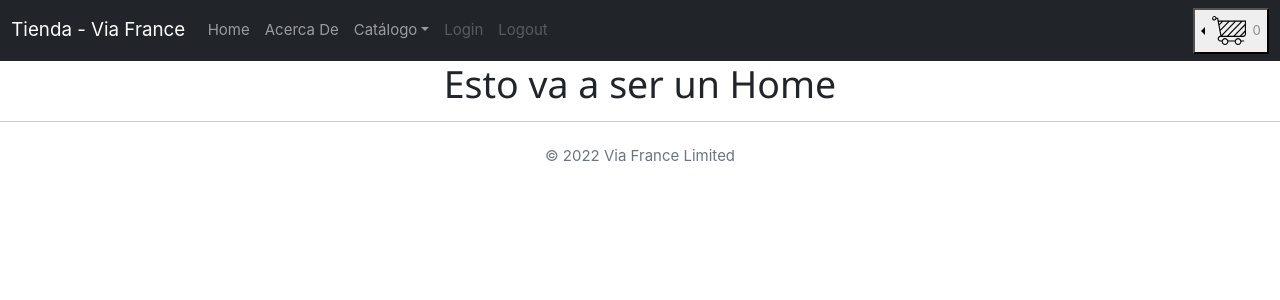
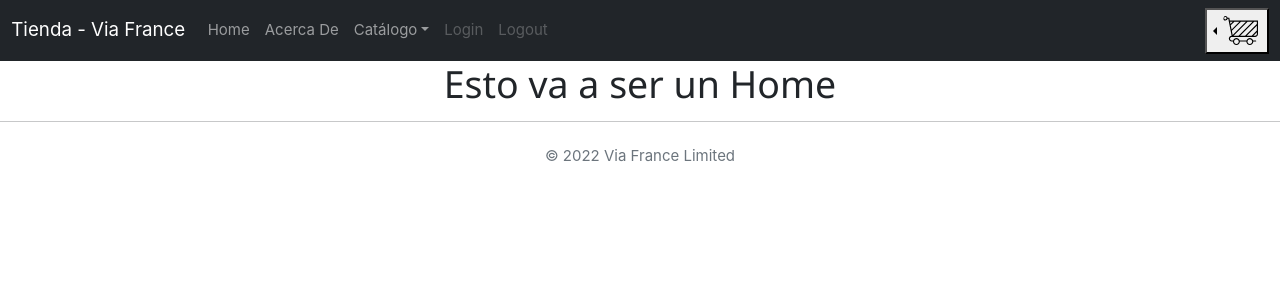
Before and after one commit to LautaroBernati/react-tienda, a React (Create React App) app: page / in a window 1280 px wide. Shown: the top 300 px of the page. Built offline with nearby package versions, Linux system fonts and the light colour scheme.

Commit message:
Fixeo navbar y CartWidget

```diff
--- a/src/components/CartWidget/CartWidget.jsx
+++ b/src/components/CartWidget/CartWidget.jsx
@@ -10,17 +10,16 @@ import { useContext } from "react";
  * @returns {JSX.Element}
  */
 function CartWidget(props) {
-  const context = useContext(cartContext);
+  const { totalItems } = useContext(cartContext);
 
   return (
-    <div>
-        <button className="nav-item dropdown-toggle" data-bs-toggle="dropdown">
-            {props.children}
-            <img className="cartwidget-img" src="/img/cart.svg" alt="carrito"/>
-            <small> { context.totalItems } </small>
-        </button>
+    <>
+        {/* <button className="nav-item dropdown-toggle" data-bs-toggle="dropdown"> */}
+            <small> { totalItems > 0 ? totalItems : '' } </small>
+            {/* {props.children} */}
+        {/* </button> */}
 
-    </div>
+    </>
   );
 }
 
--- a/src/components/NavBar.jsx
+++ b/src/components/NavBar.jsx
@@ -41,7 +41,10 @@ function NavBar() {
                     </ul>
 
                     <div className="dropstart">
-                        <CartWidget></CartWidget>
+                        <button className="nav-item dropdown-toggle" data-bs-toggle="dropdown">
+                            <img className="cartwidget-img" src="/img/cart.svg" alt="carrito"/>
+                            <CartWidget></CartWidget>
+                        </button>
                         <ul className="dropdown-menu">
                             <Link to='/cart' className="dropdown-item"> Ver Carrito </Link>
                             <a className="dropdown-item" href="/vaciarcarrito">Vaciar Carrito</a>
--- a/src/storage/CartContext.jsx
+++ b/src/storage/CartContext.jsx
@@ -44,17 +44,17 @@ export function CartContextProvider(props) {
             });
             setCart(newCart);
         }
+        else {
+            const newCart = [...cart];
+            newCart.push(item);
+            setCart(newCart);
+        }
         // else {
-        //     const newCart = [...cart];
-        //     newCart.push(item);
-        //     setCart(newCart);
+        //     setCart ( (newCart) => {
+        //         newCart.push(item);
+        //         return newCart;
+        //     });
         // }
-        else {
-            setCart ( (newCart) => {
-                newCart.push(item);
-                return newCart;
-            });
-        }
     }
 
     /**
```
